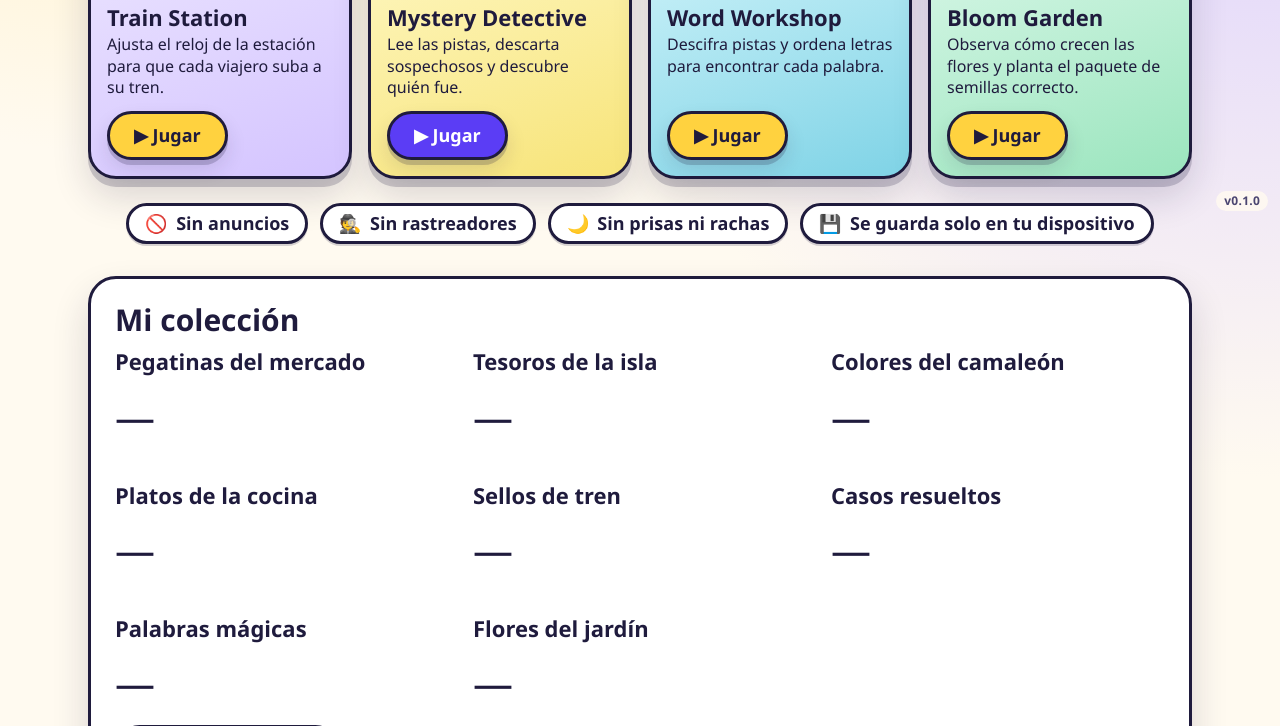
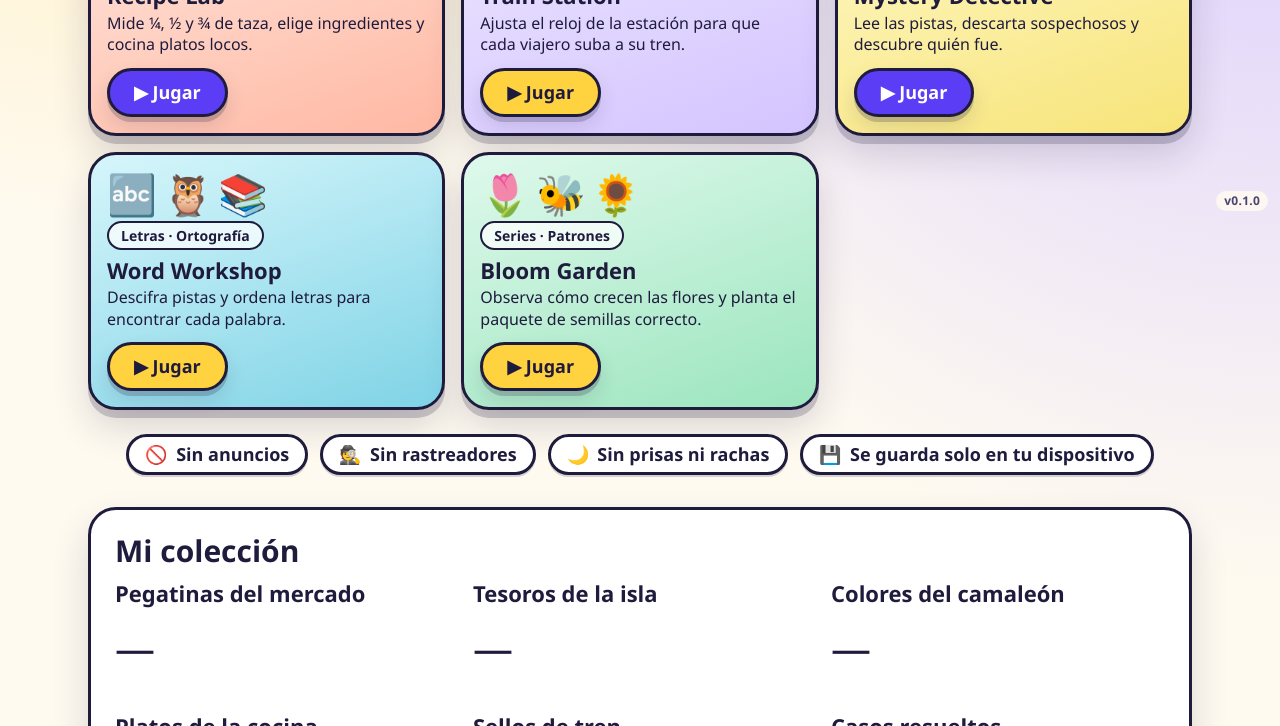
Before and after one commit to BillGatesIII/lingua-play, a website built with Vite: page index.html in a window 1280 px wide. Shown: the part 581-1307 px from the top of the page. Built offline with nearby package versions, Linux system fonts and the light colour scheme.

Commit message:
fix: keep 3-column landing grid layout on desktop

```diff
--- a/src/styles/games.css
+++ b/src/styles/games.css
@@ -21,9 +21,6 @@
 .game-card p { flex: 1; font-size: var(--text-sm); line-height: 1.35; margin: 0 0 var(--space-2); }
 .game-card .btn--lg { min-height: 2.9rem; font-size: var(--text-md); padding: var(--space-2) var(--space-5); }
 .cols--games { gap: var(--space-4); margin-bottom: var(--space-5); grid-template-columns: repeat(auto-fit, minmax(min(17rem, 100%), 1fr)); }
-@media (min-width: 1152px) {
-  .cols--games { grid-template-columns: repeat(4, minmax(0, 1fr)); }
-}
 .promises { list-style: none; display: flex; flex-wrap: wrap; gap: var(--space-3); justify-content: center; margin-bottom: var(--space-6); }
 .promises li { background: var(--white); border: var(--border); border-radius: var(--radius-pill); padding: var(--space-1) var(--space-4); font-weight: 800; box-shadow: var(--shadow-sm); }
 .shelf-row { margin-bottom: var(--space-3); }
```
